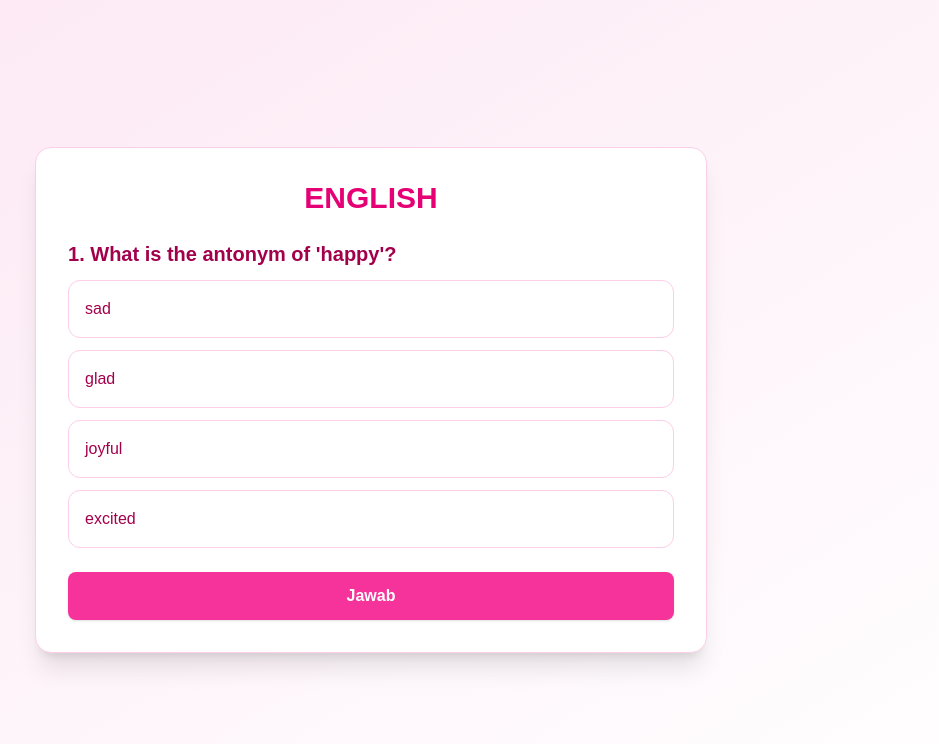
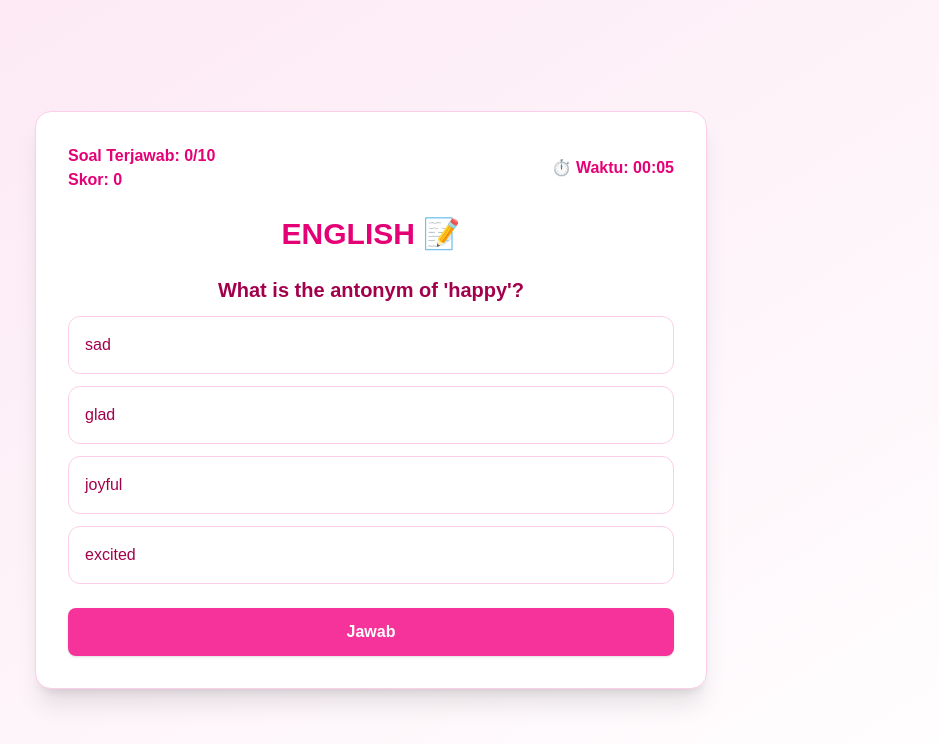
Before and after one commit to serviaa/eduqz.sarasa, a Next.js app: page /english in a window 1280 px wide. Shown: the top 744 px of the page, without its empty margins (269-1208 px from the left). Built offline with nearby package versions, Linux system fonts and the light colour scheme.

Commit message:
update kuis

```diff
--- a/app/components/QuizPage.jsx
+++ b/app/components/QuizPage.jsx
@@ -1,5 +1,5 @@
 'use client';
-import { useState } from 'react';
+import { useState, useEffect } from 'react';
 import Link from 'next/link';
 
 export default function QuizPage({ questions, category }) {
@@ -8,11 +8,29 @@ export default function QuizPage({ questions, category }) {
   const [selectedAnswer, setSelectedAnswer] = useState('');
   const [showScore, setShowScore] = useState(false);
   const [showExplanation, setShowExplanation] = useState(false);
+  const [correctCount, setCorrectCount] = useState(0);
+  const [wrongCount, setWrongCount] = useState(0);
+  const [startTime, setStartTime] = useState(Date.now());
+  const [elapsed, setElapsed] = useState(0);
+
+  useEffect(() => {
+    if (!showScore) {
+      const timer = setInterval(() => {
+        setElapsed(Math.floor((Date.now() - startTime) / 1000));
+      }, 1000);
+      return () => clearInterval(timer);
+    }
+  }, [showScore, startTime]);
 
   const handleAnswer = () => {
     if (!selectedAnswer) return alert('Pilih jawaban!');
     const isCorrect = selectedAnswer === questions[currentQuestion].correct;
-    if (isCorrect) setScore(score + 1);
+    if (isCorrect) {
+      setScore(score + 1);
+      setCorrectCount(correctCount + 1);
+    } else {
+      setWrongCount(wrongCount + 1);
+    }
     setShowExplanation(true);
   };
 
@@ -27,17 +45,46 @@ export default function QuizPage({ questions, category }) {
     }
   };
 
+  // Format waktu
+  const formatTime = (sec) => {
+    const m = Math.floor(sec / 60);
+    const s = sec % 60;
+    return `${m < 10 ? '0' : ''}${m}:${s < 10 ? '0' : ''}${s}`;
+  };
+
   return (
     <div className="min-h-screen bg-gradient-to-br from-pink-100 to-white flex items-center justify-center p-6">
-      <div className="bg-white rounded-2xl shadow-xl p-8 max-w-2xl w-full border border-pink-200">
-        <h1 className="text-3xl font-bold text-pink-600 mb-6 text-center">
-          {category.replace('-', ' ').toUpperCase()}
+      <div className="bg-white rounded-2xl shadow-xl p-8 max-w-2xl w-full border border-pink-200 relative">
+        {/* Progress & Timer */}
+        {!showScore && (
+          <div className="flex justify-between items-center mb-6">
+            <div className="flex flex-col items-start">
+              <span className="text-pink-600 font-bold">Soal Terjawab: {currentQuestion}/{questions.length}</span>
+              <span className="text-pink-600 font-bold">Skor: {score}</span>
+            </div>
+            <div className="flex flex-col items-end">
+              <span className="text-pink-600 font-bold">⏱️ Waktu: {formatTime(elapsed)}</span>
+            </div>
+          </div>
+        )}
+
+        <h1 className="text-3xl font-bold text-pink-600 mb-6 text-center flex items-center justify-center gap-2">
+          {category.replace('-', ' ').toUpperCase()} <span>📝</span>
         </h1>
 
         {showScore ? (
           <div className="text-center">
-            <p className="text-xl text-pink-700 mb-4">Skor Anda:</p>
-            <p className="text-5xl font-extrabold text-pink-600 mb-6">{score} / {questions.length}</p>
+            <p className="text-xl text-pink-700 mb-4">Hasil Kuis Anda:</p>
+            <div className="flex justify-center gap-8 mb-6">
+              <div className="bg-pink-100 rounded-xl p-4 shadow text-pink-700 font-bold">
+                <span>✅ Benar: {correctCount}</span>
+              </div>
+              <div className="bg-pink-100 rounded-xl p-4 shadow text-pink-700 font-bold">
+                <span>❌ Salah: {wrongCount}</span>
+              </div>
+            </div>
+            <p className="text-5xl font-extrabold text-pink-600 mb-4">{score} / {questions.length}</p>
+            <p className="text-lg text-pink-700 mb-4">Waktu pengerjaan: <span className="font-bold">{formatTime(elapsed)}</span></p>
             <Link href="/" className="bg-pink-500 text-white py-3 px-6 rounded-xl shadow hover:bg-pink-600">
               🔙 Kembali ke Home
             </Link>
@@ -45,15 +92,15 @@ export default function QuizPage({ questions, category }) {
         ) : (
           <>
             <div className="mb-6">
-              <h2 className="text-xl font-semibold text-pink-800 mb-3">
-                {currentQuestion + 1}. {questions[currentQuestion].question}
+              <h2 className="text-xl font-semibold text-pink-800 mb-3 text-center">
+                {questions[currentQuestion].question}
               </h2>
               <div className="space-y-3">
                 {questions[currentQuestion].options.map((opt, i) => (
                   <label
                     key={i}
-                    className={`block p-4 border rounded-xl cursor-pointer ${
-                      selectedAnswer === opt ? 'bg-pink-100 border-pink-400' : 'border-pink-200'
+                    className={`block p-4 border rounded-xl cursor-pointer transition-all ${
+                      selectedAnswer === opt ? 'bg-pink-100 border-pink-400 scale-105' : 'border-pink-200'
                     }`}
                   >
                     <input
--- a/app/data/quizData.js
+++ b/app/data/quizData.js
@@ -2,16 +2,37 @@ export const quizData = {
   'matematika': [
     { question: "5 + 7 = ?", options: ["11", "12", "13", "14"], correct: "12", explanation: "5 + 7 = 12" },
     { question: "10 × 2 = ?", options: ["20", "22", "18", "25"], correct: "20", explanation: "10 × 2 = 20" },
-    // Tambah 8 soal lagi...
+    { question: "15 - 6 = ?", options: ["9", "8", "7", "10"], correct: "9", explanation: "15 - 6 = 9" },
+    { question: "8 × 3 = ?", options: ["24", "21", "18", "26"], correct: "24", explanation: "8 × 3 = 24" },
+    { question: "20 ÷ 4 = ?", options: ["5", "4", "6", "8"], correct: "5", explanation: "20 ÷ 4 = 5" },
+    { question: "12 + 9 = ?", options: ["21", "20", "22", "19"], correct: "21", explanation: "12 + 9 = 21" },
+    { question: "7 × 5 = ?", options: ["35", "30", "25", "40"], correct: "35", explanation: "7 × 5 = 35" },
+    { question: "18 - 7 = ?", options: ["11", "10", "12", "9"], correct: "11", explanation: "18 - 7 = 11" },
+    { question: "9 + 6 = ?", options: ["15", "14", "16", "13"], correct: "15", explanation: "9 + 6 = 15" },
+    { question: "16 ÷ 2 = ?", options: ["8", "6", "7", "9"], correct: "8", explanation: "16 ÷ 2 = 8" },
   ],
   'english': [
     { question: "What is the antonym of 'happy'?", options: ["sad", "glad", "joyful", "excited"], correct: "sad", explanation: "'Sad' is the opposite of 'happy'." },
     { question: "Choose the correct spelling:", options: ["recieve", "receive", "receeve", "receve"], correct: "receive", explanation: "'Receive' is the correct spelling." },
-    // Tambah 8 soal lagi...
+    { question: "What is the plural of 'child'?", options: ["childs", "children", "childes", "childrens"], correct: "children", explanation: "The plural of 'child' is 'children'." },
+    { question: "Which word means 'besar' in English?", options: ["small", "big", "short", "thin"], correct: "big", explanation: "'Big' means 'besar'." },
+    { question: "What is the synonym of 'fast'?", options: ["quick", "slow", "late", "weak"], correct: "quick", explanation: "'Quick' is a synonym of 'fast'." },
+    { question: "Fill in the blank: She ___ to school every day.", options: ["go", "goes", "going", "gone"], correct: "goes", explanation: "'She goes to school every day.'" },
+    { question: "What is the opposite of 'open'?", options: ["close", "closed", "closing", "closes"], correct: "closed", explanation: "'Closed' is the opposite of 'open'." },
+    { question: "Which is a fruit?", options: ["carrot", "apple", "potato", "broccoli"], correct: "apple", explanation: "'Apple' is a fruit." },
+    { question: "How do you say 'selamat pagi' in English?", options: ["Good night", "Good morning", "Good afternoon", "Good evening"], correct: "Good morning", explanation: "'Selamat pagi' means 'Good morning'." },
+    { question: "Which word is a color?", options: ["table", "blue", "run", "book"], correct: "blue", explanation: "'Blue' is a color." },
   ],
   'ipa': [
     { question: "Air membeku pada suhu?", options: ["0°C", "10°C", "50°C", "100°C"], correct: "0°C", explanation: "Air membeku pada suhu 0°C." },
     { question: "Hewan yang hidup di air disebut?", options: ["Amfibi", "Mamalia", "Ikan", "Reptil"], correct: "Ikan", explanation: "Ikan adalah hewan yang hidup di air." },
-    // Tambah 8 soal lagi...
+    { question: "Bagian tumbuhan yang berfungsi menyerap air?", options: ["Akar", "Batang", "Daun", "Bunga"], correct: "Akar", explanation: "Akar menyerap air dari tanah." },
+    { question: "Planet terbesar di tata surya?", options: ["Bumi", "Mars", "Jupiter", "Venus"], correct: "Jupiter", explanation: "Jupiter adalah planet terbesar." },
+    { question: "Alat pernapasan ikan?", options: ["Paru-paru", "Insang", "Kulit", "Trakea"], correct: "Insang", explanation: "Ikan bernapas dengan insang." },
+    { question: "Sumber energi utama bagi bumi?", options: ["Matahari", "Angin", "Air", "Minyak"], correct: "Matahari", explanation: "Matahari adalah sumber energi utama." },
+    { question: "Bagian tubuh manusia untuk mendengar?", options: ["Mata", "Telinga", "Hidung", "Mulut"], correct: "Telinga", explanation: "Telinga digunakan untuk mendengar." },
+    { question: "Benda langit yang memancarkan cahaya sendiri?", options: ["Bulan", "Bintang", "Planet", "Asteroid"], correct: "Bintang", explanation: "Bintang memancarkan cahaya sendiri." },
+    { question: "Proses perubahan air menjadi uap disebut?", options: ["Kondensasi", "Evaporasi", "Presipitasi", "Infiltrasi"], correct: "Evaporasi", explanation: "Evaporasi adalah perubahan air menjadi uap." },
+    { question: "Organ utama pernapasan manusia?", options: ["Jantung", "Paru-paru", "Lambung", "Ginjal"], correct: "Paru-paru", explanation: "Paru-paru adalah organ utama pernapasan." },
   ],
 };
```
